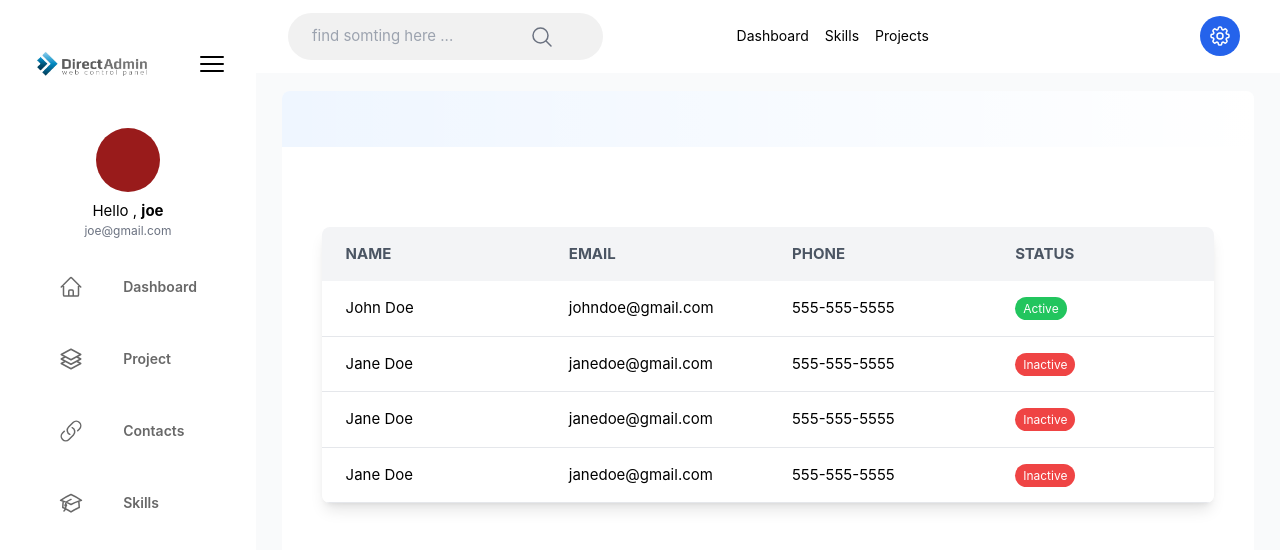
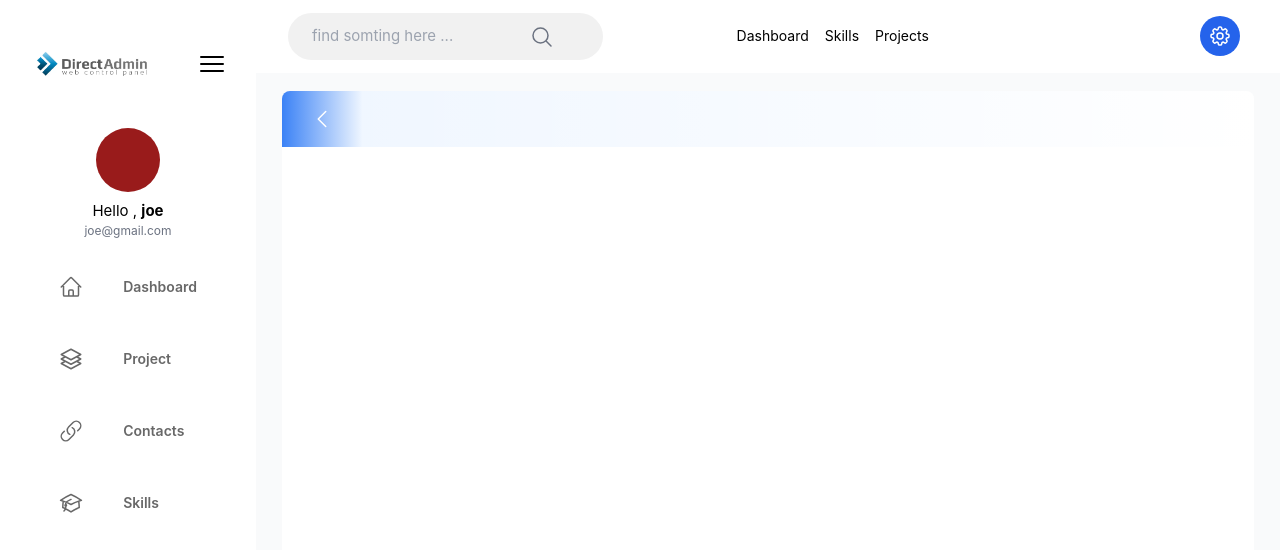
Before and after one commit to HamedAkbarzadeh/AdminPanel-Protfolio, a Vue app: page / in a window 1280 px wide. Shown: the top 550 px of the page. Built offline with nearby package versions, Linux system fonts and the light colour scheme.

Commit message:
add : add project section

```diff
--- a/src/components/side-bar/ItemSideBar.vue
+++ b/src/components/side-bar/ItemSideBar.vue
@@ -1,5 +1,5 @@
 <template>
-  <div :class="['text-[#686868] cursor-pointer flex items-center w-[85%] h-14 rounded-full hover:bg-[#E6EEFF] hover:text-blue-600 ',
+  <RouterLink :to="props.link" :class="['text-[#686868] cursor-pointer flex items-center w-[85%] h-14 rounded-full hover:bg-[#E6EEFF] hover:text-blue-600 ',
     ui.isSidebarOpen() ? '' : 'w-auto'
   ]">
 
@@ -11,14 +11,22 @@
       <slot name="name" />
     </p>
 
-  </div>
+  </RouterLink>
 </template>
 
 <script setup>
 
 import { useUiStore } from '@/stores/ui/ui-store';
+import { RouterLink } from 'vue-router';
 
 const ui = useUiStore();
+
+const props = defineProps({
+  link: {
+    type: String,
+    default: '/'
+  }
+})
 </script>
 
 <style lang="scss" scoped></style>ase
--- /dev/null
+++ b/src/modules/panel/components/BaseTable.vue
@@ -0,0 +1,81 @@
+<template>
+  <div class="shadow-lg rounded-lg overflow-hidden mx-4 md:mx-10">
+    <table class="w-full table-fixed">
+      <thead>
+        <tr class="bg-gray-100">
+          <th class="w-1/4 py-4 px-6 text-left text-gray-600 font-bold uppercase">Name</th>
+          <th class="w-1/4 py-4 px-6 text-left text-gray-600 font-bold uppercase">Link</th>
+          <th class="w-1/4 py-4 px-6 text-left text-gray-600 font-bold uppercase">Image</th>
+          <th class="w-1/4 py-4 px-6 text-left text-gray-600 font-bold uppercase">Status</th>
+          <th class="w-1/4 py-4 px-6 text-left text-gray-600 font-bold uppercase">Setting</th>
+        </tr>
+      </thead>
+      <tbody class="bg-white">
+        <tr>
+          <td class="py-4 px-6 border-b border-gray-200">John Doe</td>
+          <td class="py-4 px-6 border-b border-gray-200 truncate">
+            <a href="https://www.google.com" target="_blank">google</a>
+          </td>
+          <td class="py-4 px-6 border-b border-gray-200">
+            <span class="h-10 w-10 rounded-full bg-red-500 flex justify-center items-center">
+              <!-- <img src="" alt=""> -->
+            </span>
+          </td>
+          <td class="py-4 px-6 border-b border-gray-200">
+            <span class="bg-green-500 text-white py-1 px-2 rounded-full text-xs">Active</span>
+          </td>
+          <td class="py-4 px-6 h-16 flex">
+            <span class="bg-gray-50 py-1 px-2 rounded-md flex justify-center items-center w-min cursor-pointer"
+              @click="showSettingDropDown = !showSettingDropDown">
+              <svg v-if="!showSettingDropDown" xmlns="http://www.w3.org/2000/svg" fill="none" viewBox="0 0 24 24"
+                stroke-width="1.5" stroke="currentColor" class="size-4 text-blue-400">
+                <path stroke-linecap="round" stroke-linejoin="round" d="m8.25 4.5 7.5 7.5-7.5 7.5" />
+              </svg>
+              <svg v-else xmlns="http://www.w3.org/2000/svg" fill="none" viewBox="0 0 24 24" stroke-width="1.5"
+                stroke="currentColor" class="size-4 text-blue-400">
+                <path stroke-linecap="round" stroke-linejoin="round" d="M15.75 19.5 8.25 12l7.5-7.5" />
+              </svg>
+
+            </span>
+            <div class="w-32 h-full  rounded-md" v-if="showSettingDropDown">
+              <ul class="w-full h-full flex justify-center cursor-pointer">
+                <li class="w-full h-full hover:bg-red-100 hover:rounded-md flex items-center justify-center">
+                  <svg xmlns="http://www.w3.org/2000/svg" fill="none" viewBox="0 0 24 24" stroke-width="1.5"
+                    stroke="currentColor" class="size-5 text-red-700">
+                    <path stroke-linecap="round" stroke-linejoin="round"
+                      d="m14.74 9-.346 9m-4.788 0L9.26 9m9.968-3.21c.342.052.682.107 1.022.166m-1.022-.165L18.16 19.673a2.25 2.25 0 0 1-2.244 2.077H8.084a2.25 2.25 0 0 1-2.244-2.077L4.772 5.79m14.456 0a48.108 48.108 0 0 0-3.478-.397m-12 .562c.34-.059.68-.114 1.022-.165m0 0a48.11 48.11 0 0 1 3.478-.397m7.5 0v-.916c0-1.18-.91-2.164-2.09-2.201a51.964 51.964 0 0 0-3.32 0c-1.18.037-2.09 1.022-2.09 2.201v.916m7.5 0a48.667 48.667 0 0 0-7.5 0" />
+                  </svg>
+                </li>
+                <li class="w-full h-full hover:bg-yellow-100 hover:rounded-md flex items-center justify-center">
+                  <svg xmlns="http://www.w3.org/2000/svg" fill="none" viewBox="0 0 24 24" stroke-width="1.5"
+                    stroke="currentColor" class="size-5 text-yellow-600">
+                    <path stroke-linecap="round" stroke-linejoin="round"
+                      d="m16.862 4.487 1.687-1.688a1.875 1.875 0 1 1 2.652 2.652L10.582 16.07a4.5 4.5 0 0 1-1.897 1.13L6 18l.8-2.685a4.5 4.5 0 0 1 1.13-1.897l8.932-8.931Zm0 0L19.5 7.125M18 14v4.75A2.25 2.25 0 0 1 15.75 21H5.25A2.25 2.25 0 0 1 3 18.75V8.25A2.25 2.25 0 0 1 5.25 6H10" />
+                  </svg>
+                </li>
+                <li class="w-full h-full hover:bg-blue-100 hover:rounded-md flex items-center justify-center">
+                  <svg xmlns="http://www.w3.org/2000/svg" fill="none" viewBox="0 0 24 24" stroke-width="1.5"
+                    stroke="currentColor" class="size-5 text-blue-600">
+                    <path stroke-linecap="round" stroke-linejoin="round"
+                      d="M2.036 12.322a1.012 1.012 0 0 1 0-.639C3.423 7.51 7.36 4.5 12 4.5c4.638 0 8.573 3.007 9.963 7.178.07.207.07.431 0 .639C20.577 16.49 16.64 19.5 12 19.5c-4.638 0-8.573-3.007-9.963-7.178Z" />
+                    <path stroke-linecap="round" stroke-linejoin="round" d="M15 12a3 3 0 1 1-6 0 3 3 0 0 1 6 0Z" />
+                  </svg>
+
+                </li>
+              </ul>
+            </div>
+          </td>
+        </tr>
+        <!-- Add more rows here -->
+      </tbody>
+    </table>
+  </div>
+</template>
+
+<script setup>
+import { ref } from 'vue';
+
+const showSettingDropDown = ref(false);
+</script>
+
+<style lang="scss" scoped></style>
--- a/src/modules/panel/my-dashboard/router.js
+++ b/src/modules/panel/my-dashboard/router.js
@@ -1,3 +1,4 @@
+import ProjectView from "../projects/views/ProjectView.vue";
 import DashboardView from "./views/DashboardView.vue";
 
 export default [
@@ -6,4 +7,9 @@ export default [
     name: 'dashboard',
     component: DashboardView,
   },
+  {
+    path: '/projects',
+    name: 'projects',
+    component: ProjectView,
+  },
 ]
--- a/src/modules/panel/my-dashboard/views/DashboardView.vue
+++ b/src/modules/panel/my-dashboard/views/DashboardView.vue
@@ -1,58 +1,12 @@
 <template>
-  <mainContentLayout>
-    <div class="shadow-lg rounded-lg overflow-hidden mx-4 md:mx-10">
-      <table class="w-full table-fixed">
-        <thead>
-          <tr class="bg-gray-100">
-            <th class="w-1/4 py-4 px-6 text-left text-gray-600 font-bold uppercase">Name</th>
-            <th class="w-1/4 py-4 px-6 text-left text-gray-600 font-bold uppercase">Email</th>
-            <th class="w-1/4 py-4 px-6 text-left text-gray-600 font-bold uppercase">Phone</th>
-            <th class="w-1/4 py-4 px-6 text-left text-gray-600 font-bold uppercase">Status</th>
-          </tr>
-        </thead>
-        <tbody class="bg-white">
-          <tr>
-            <td class="py-4 px-6 border-b border-gray-200">John Doe</td>
-            <td class="py-4 px-6 border-b border-gray-200 truncate">johndoe@gmail.com</td>
-            <td class="py-4 px-6 border-b border-gray-200">555-555-5555</td>
-            <td class="py-4 px-6 border-b border-gray-200">
-              <span class="bg-green-500 text-white py-1 px-2 rounded-full text-xs">Active</span>
-            </td>
-          </tr>
-          <tr>
-            <td class="py-4 px-6 border-b border-gray-200">Jane Doe</td>
-            <td class="py-4 px-6 border-b border-gray-200 truncate">janedoe@gmail.com</td>
-            <td class="py-4 px-6 border-b border-gray-200">555-555-5555</td>
-            <td class="py-4 px-6 border-b border-gray-200">
-              <span class="bg-red-500 text-white py-1 px-2 rounded-full text-xs">Inactive</span>
-            </td>
-          </tr>
-          <tr>
-            <td class="py-4 px-6 border-b border-gray-200">Jane Doe</td>
-            <td class="py-4 px-6 border-b border-gray-200 truncate">janedoe@gmail.com</td>
-            <td class="py-4 px-6 border-b border-gray-200">555-555-5555</td>
-            <td class="py-4 px-6 border-b border-gray-200">
-              <span class="bg-red-500 text-white py-1 px-2 rounded-full text-xs">Inactive</span>
-            </td>
-          </tr>
-          <tr>
-            <td class="py-4 px-6 border-b border-gray-200">Jane Doe</td>
-            <td class="py-4 px-6 border-b border-gray-200 truncate">janedoe@gmail.com</td>
-            <td class="py-4 px-6 border-b border-gray-200">555-555-5555</td>
-            <td class="py-4 px-6 border-b border-gray-200">
-              <span class="bg-red-500 text-white py-1 px-2 rounded-full text-xs">Inactive</span>
-            </td>
-          </tr>
-          <!-- Add more rows here -->
-        </tbody>
-      </table>
-    </div>
+  <mainContentLayout haveBack="true">
   </mainContentLayout>
 </template>
 
 <script setup>
 
 import mainContentLayout from '../../layouts/main-content.layout.vue';
+
 </script>
 
 <style lang="scss" scoped></style>
--- a/src/modules/panel/projects/views/ProjectView.vue
+++ b/src/modules/panel/projects/views/ProjectView.vue
@@ -1,54 +1,13 @@
 <template>
-  <div class="shadow-lg rounded-lg overflow-hidden mx-4 md:mx-10">
-    <table class="w-full table-fixed">
-      <thead>
-        <tr class="bg-gray-100">
-          <th class="w-1/4 py-4 px-6 text-left text-gray-600 font-bold uppercase">Name</th>
-          <th class="w-1/4 py-4 px-6 text-left text-gray-600 font-bold uppercase">Email</th>
-          <th class="w-1/4 py-4 px-6 text-left text-gray-600 font-bold uppercase">Phone</th>
-          <th class="w-1/4 py-4 px-6 text-left text-gray-600 font-bold uppercase">Status</th>
-        </tr>
-      </thead>
-      <tbody class="bg-white">
-        <tr>
-          <td class="py-4 px-6 border-b border-gray-200">John Doe</td>
-          <td class="py-4 px-6 border-b border-gray-200 truncate">johndoe@gmail.com</td>
-          <td class="py-4 px-6 border-b border-gray-200">555-555-5555</td>
-          <td class="py-4 px-6 border-b border-gray-200">
-            <span class="bg-green-500 text-white py-1 px-2 rounded-full text-xs">Active</span>
-          </td>
-        </tr>
-        <tr>
-          <td class="py-4 px-6 border-b border-gray-200">Jane Doe</td>
-          <td class="py-4 px-6 border-b border-gray-200 truncate">janedoe@gmail.com</td>
-          <td class="py-4 px-6 border-b border-gray-200">555-555-5555</td>
-          <td class="py-4 px-6 border-b border-gray-200">
-            <span class="bg-red-500 text-white py-1 px-2 rounded-full text-xs">Inactive</span>
-          </td>
-        </tr>
-        <tr>
-          <td class="py-4 px-6 border-b border-gray-200">Jane Doe</td>
-          <td class="py-4 px-6 border-b border-gray-200 truncate">janedoe@gmail.com</td>
-          <td class="py-4 px-6 border-b border-gray-200">555-555-5555</td>
-          <td class="py-4 px-6 border-b border-gray-200">
-            <span class="bg-red-500 text-white py-1 px-2 rounded-full text-xs">Inactive</span>
-          </td>
-        </tr>
-        <tr>
-          <td class="py-4 px-6 border-b border-gray-200">Jane Doe</td>
-          <td class="py-4 px-6 border-b border-gray-200 truncate">janedoe@gmail.com</td>
-          <td class="py-4 px-6 border-b border-gray-200">555-555-5555</td>
-          <td class="py-4 px-6 border-b border-gray-200">
-            <span class="bg-red-500 text-white py-1 px-2 rounded-full text-xs">Inactive</span>
-          </td>
-        </tr>
-        <!-- Add more rows here -->
-      </tbody>
-    </table>
-  </div>
+  <MainContentLayout>
+    <BaseTable />
+  </MainContentLayout>
 </template>
 
 <script setup>
+import BaseTable from '../../components/BaseTable.vue';
+import MainContentLayout from '../../layouts/main-content.layout.vue';
+
 
 </script>
 
```
Also changed, not shown: src/components/side-bar/SideBar.vue (+4 -4 lines).
